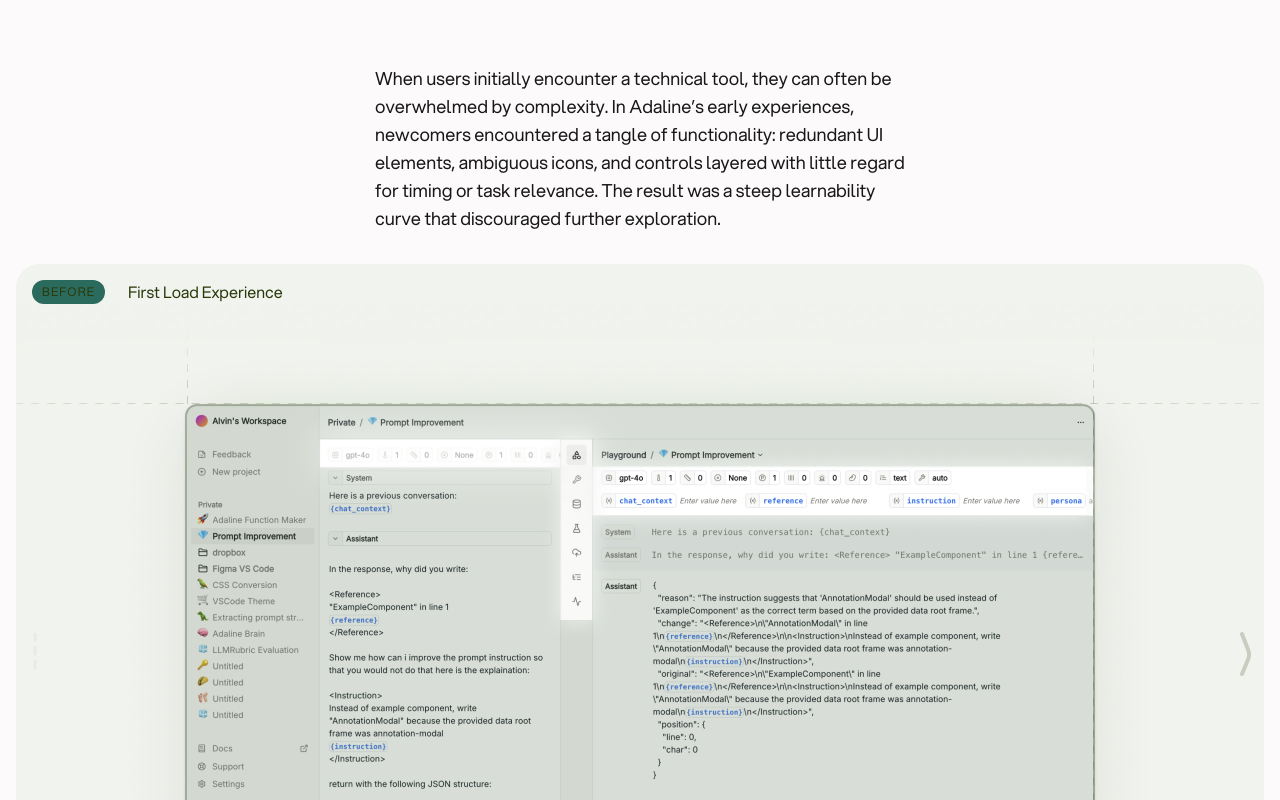
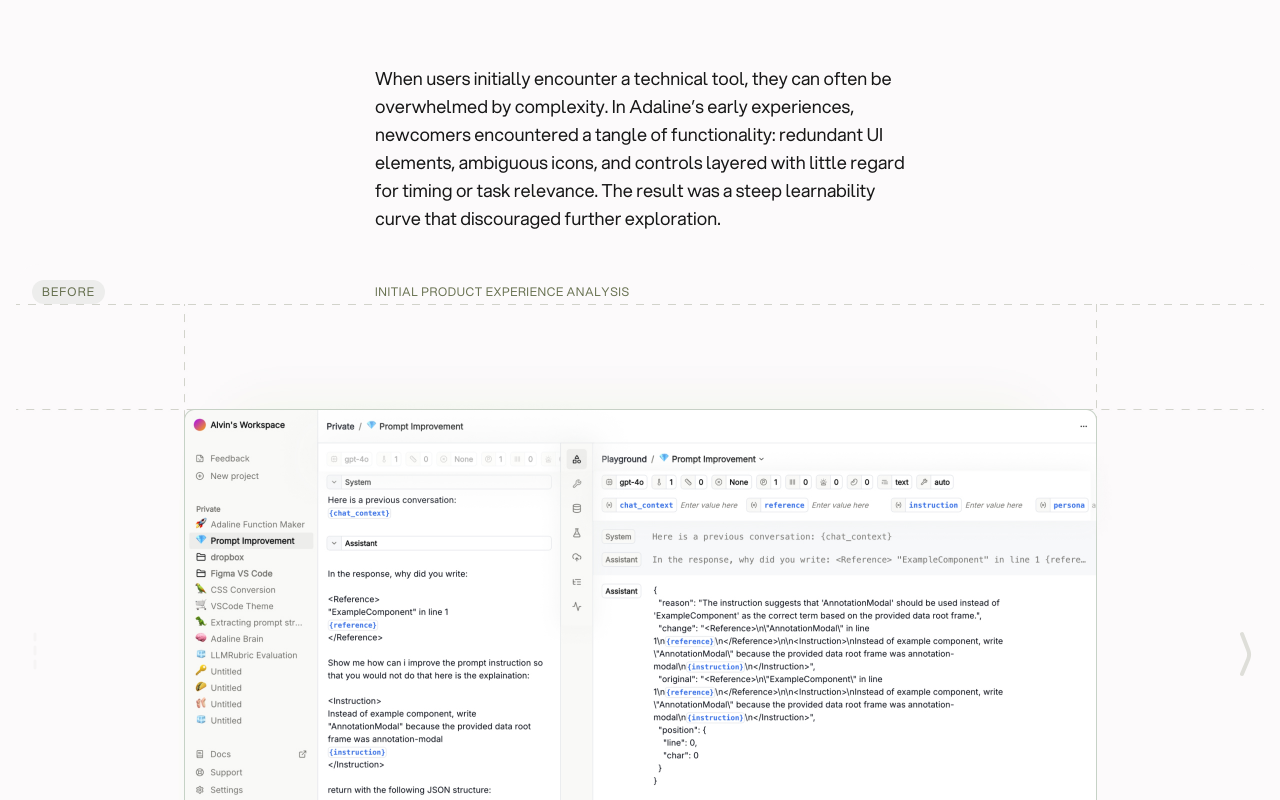
Before and after one commit to alvinleung/db-carousel-prototype, a Next.js app: page / in a window 1280 px wide. Shown: the top 800 px of the page. Built offline with nearby package versions, Linux system fonts and the light colour scheme.

Commit message:
add transparent style

```diff
--- a/src/app/page.tsx
+++ b/src/app/page.tsx
@@ -12,7 +12,41 @@ export default function Home() {
         further exploration.
       </p>
       <AssetCarousel
-        title={"First Load Experience"}
+        title={"Initial product experience Analysis"}
+        safeAreaWidth={906}
+        safeAreaHeight={700}
+        transition="fade"
+        tag={"before"}
+        theme={{
+          fg: "rgba(43,57,10,.7)",
+          bg: "#FCFAFB",
+          tagBg: "rgba(52,79,47,.07)",
+          tagFg: "rgba(43,57,10,.7)",
+        }}
+      >
+        <AssetCarousel.item
+          src={"/asset-content-transparent-1.jpg"}
+          caption={
+            "Why are there so many buttons... I just want Anthropic to run my prompt..."
+          }
+        />
+        <AssetCarousel.item
+          src={"/asset-content-transparent-2.jpg"}
+          caption={
+            "Why are there so many buttons... I just want Anthropic to run my prompt..."
+          }
+        />
+      </AssetCarousel>
+      <p className="max-w-[calc(530px+32px)] mx-auto my-8 px-4">
+        When users initially encounter a technical tool, they can often be
+        overwhelmed by complexity. In Adaline’s early experiences, newcomers
+        encountered a tangle of functionality: redundant UI elements, ambiguous
+        icons, and controls layered with little regard for timing or task
+        relevance. The result was a steep learnability curve that discouraged
+        further exploration.
+      </p>
+      <AssetCarousel
+        title={"Initial product experience Analysis"}
         safeAreaWidth={906}
         safeAreaHeight={700}
         transition="scroll"
--- a/src/components/carousel/carousel.tsx
+++ b/src/components/carousel/carousel.tsx
@@ -167,10 +167,14 @@ const AssetCarousel = ({
               </div>
             )}
             {title && (
-              <div className={cn("text-left font-var-medium text-base")}>
-                <div className={cn(tag ? "w-[530px] mx-auto px-24" : "")}>
-                  {title}
-                </div>
+              <div
+                className={cn(
+                  "h-6 flex flex-row items-center",
+                  "text-left font-var-medium text-xs  uppercase tracking-wider",
+                  tag ? "mx-auto px-22" : "",
+                )}
+              >
+                <div className={cn(tag ? "w-[530px]" : "")}>{title}</div>
               </div>
             )}
             <div className="absolute right-(--margin) top-(--margin) text-xs items-center flex rounded-full px-2.5 h-6">
@@ -197,6 +201,7 @@ const AssetCarousel = ({
                 : "var(--margin)",
             }}
           />
+
           <div
             ref={scrollContainerRef}
             className="overscroll-x-none overflow-x-scroll no-scrollbar absolute inset-0 snap-x snap-mandatory"
```
Also changed, not shown: public/asset-content-transparent-1.jpg (added), public/asset-content-transparent-2.jpg (added).
